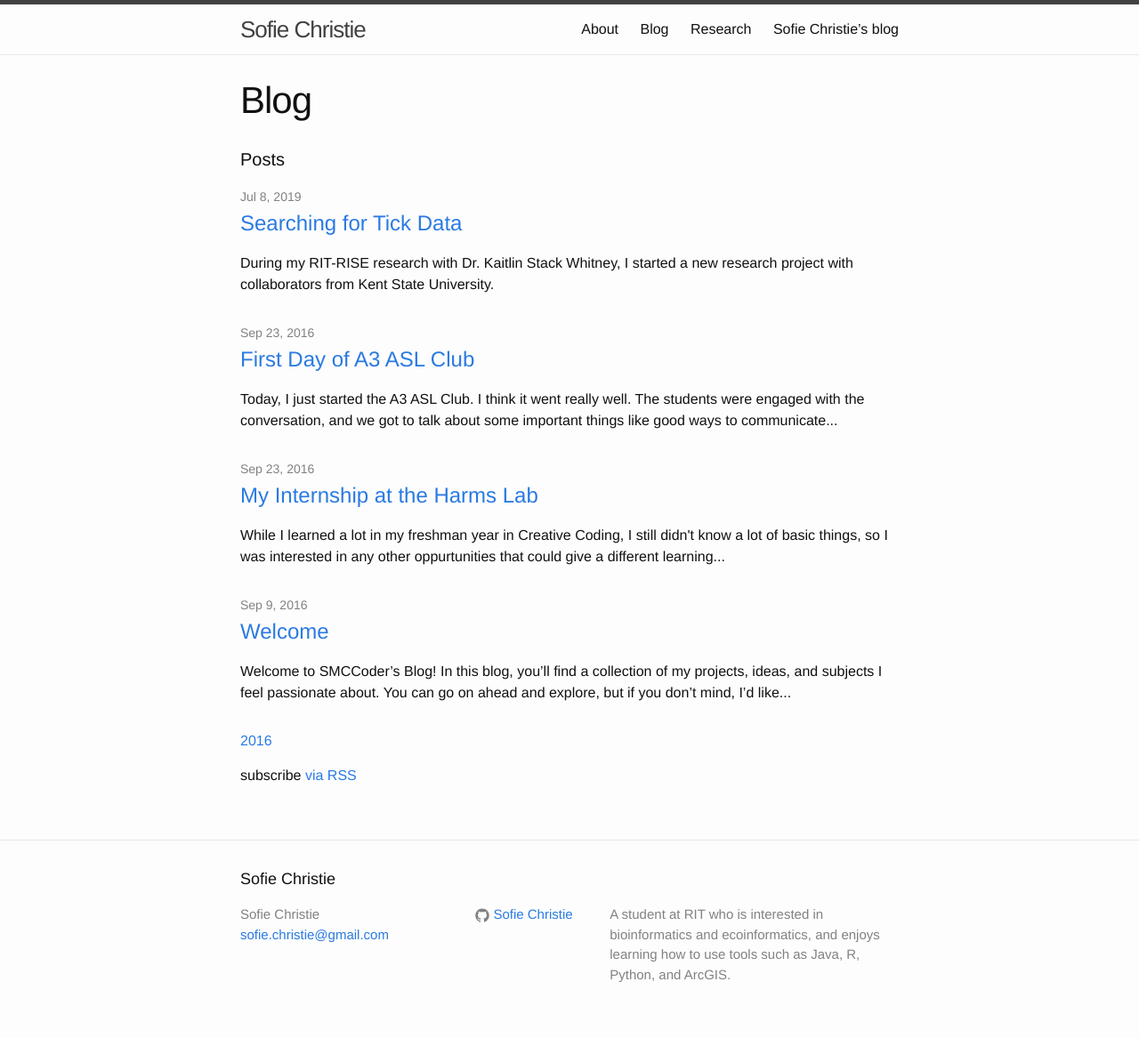
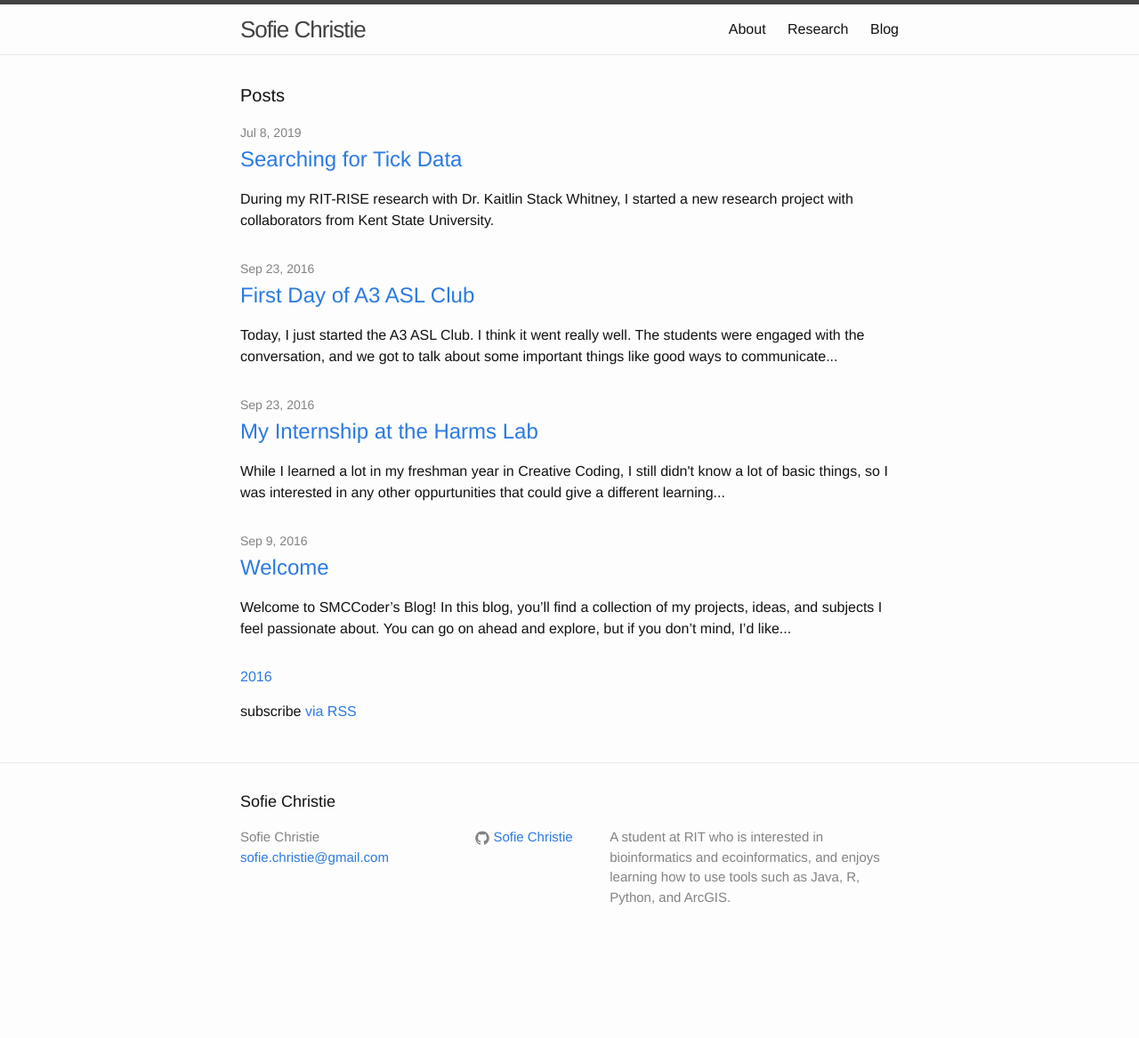
Before and after one commit to SMCCoder/SMCCoder.github.io, a Jekyll site: the page built from index.html, in a window 1280 px wide. Shown: the whole page at 89% size. Built offline with Jekyll 4.4.1, drawn with Linux system fonts in a browser that asks for light colours; after the commit the page ends 1080 px from its top, so only the background shows below that.

Commit message:
editing header

```diff
--- a/_includes/header.html
+++ b/_includes/header.html
@@ -19,6 +19,7 @@
           <a class="page-link" href="{{ page.url | prepend: site.baseurl }}">{{ page.title }}</a>
           {% endif %}
         {% endfor %}
+        <a class="page-link" href="index.html">Blog</a>
       </div>
     </nav>
 
--- a/index.html
+++ b/index.html
@@ -1,7 +1,5 @@
 ---
-layout: page
-title: Blog
-permalink: /blog/
+layout: default
 ---
 
 <div class="home">
```
